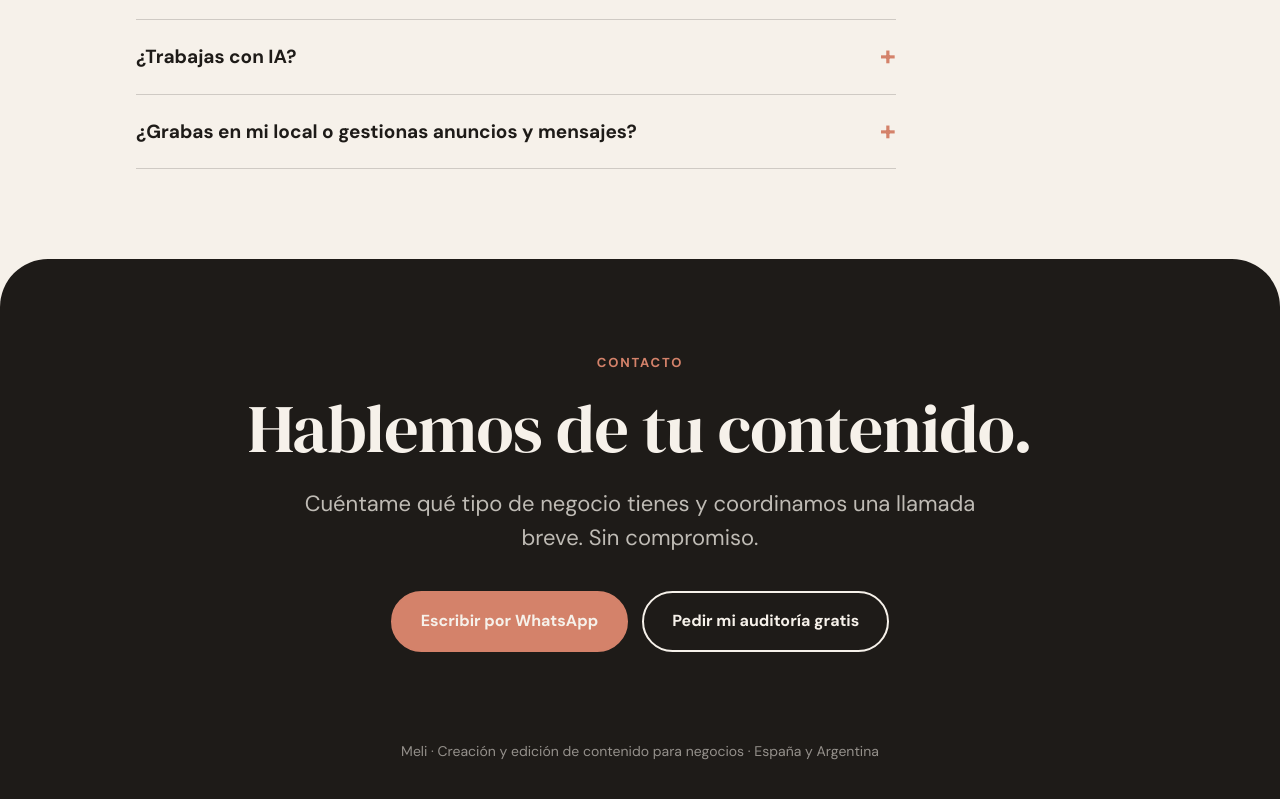
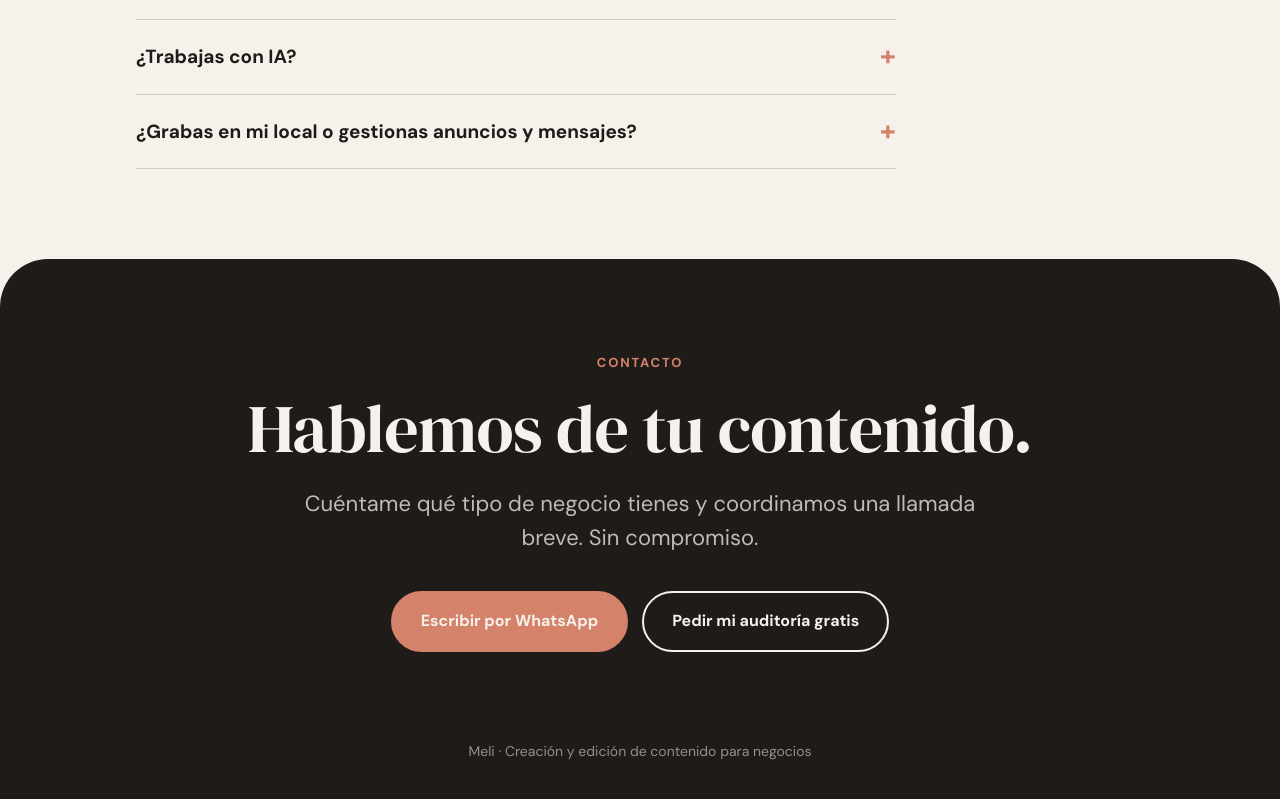
Before and after one commit to Meli66/portfolio, a plain HTML site: page index.html in a window 1280 px wide. Shown: the part 7020-7819 px from the top of the page. Drawn offline with nearby package versions, Linux system fonts and the light colour scheme; a web font is replaced by a local one.

Commit message:
Pie sin países

```diff
--- a/index.html
+++ b/index.html
@@ -515,7 +515,7 @@ footer{background:var(--ink);color:rgba(246,241,234,.55);text-align:center;paddi
 </main>
 
 <footer>
-  <p>Meli · Creación y edición de contenido para negocios · España y Argentina</p>
+  <p>Meli · Creación y edición de contenido para negocios</p>
 </footer>
 
 <script>
```
